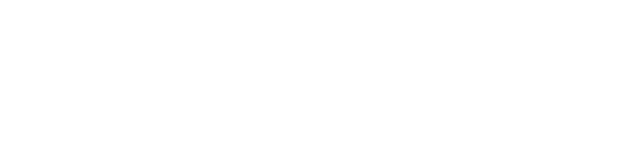
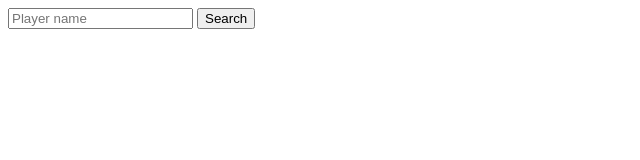
Before and after one commit to joellamathellama/ss-chain-locations, a website: page client/index.html in a window 1280 px wide. Shown: the whole page, without its empty margins (0-640 px from the left). Drawn offline with nearby package versions, Linux system fonts and the light colour scheme.

Commit message:
hard coded ajax

```diff
--- a/client/index.html
+++ b/client/index.html
@@ -2,8 +2,35 @@
 <html>
 <head>
 	<title>SS Chain Locator</title>
+	<script src="https://code.jquery.com/jquery-2.2.0.min.js"></script>
 </head>
 <body>
+	<div>
+		<input type="text" id="charName" placeholder="Player name">
+		<button onclick="searchName()">Search</button>
+	</div>
+	<ul id="locationList">
+	</ul>
+	<script type="text/javascript">
+		function searchName() {
+			var charName = document.getElementById("charName").value;
 
+			$.ajax('/charSearch/' + charName)
+				.then(datappend);
+
+			function datappend(data) {
+				var name = data.name;
+				var list = data.locations;
+				var textName = document.createTextNode(name);
+				document.getElementById("locationList").appendChild(textName);
+				for(var i of list){
+					var node = document.createElement("LI");
+					var item = document.createTextNode(i);
+					node.appendChild(item);
+					document.getElementById("locationList").appendChild(node);
+				}
+			}
+		}
+	</script>
 </body>
 </html>
--- a/server/index.js
+++ b/server/index.js
@@ -10,17 +10,19 @@ const assetFolder = Path.resolve(__dirname, '../client');
 routes.use(express.static(assetFolder));
 
 routes.use(function(req, res, next) {
-	console.log("bodyParser json");
 	bodyParser.json();
 	next();
 })
 
 routes.use(function(req, res, next) {
-	console.log("bodyParser urlencoded");
 	bodyParser.urlencoded({
 		extended: true
 	});
 	next();
+})
+
+routes.get('/charSearch/:name', function(req, res) {
+	res.status(200).json({name: req.params.name, locations: ['1-3', '5-3', '6-2']});
 })
 
 // Example route
```
Also changed, not shown: README.md.
